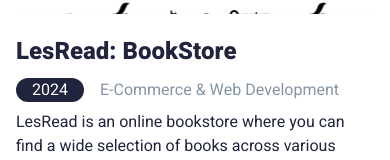
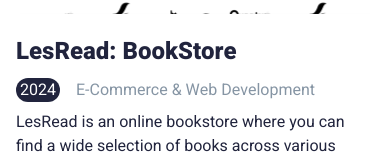
Before and after one commit to B1shwas/portfolio, a Next.js app: page /works in a window 390 px wide. Shown: the part 335-495 px from the top of the page. Built offline with nearby package versions, Linux system fonts and the light colour scheme.

Commit message:
minor change

```diff
--- a/app/works/[projectId]/page.tsx
+++ b/app/works/[projectId]/page.tsx
@@ -21,7 +21,7 @@ const ProjectPage = () => {
       <div className="md:px-[120px] py-[28px] flex flex-col items-center md:items-start gap-6 px-5">
         <h1 className="text-h3 md:text-h2 font-bold">{item.header}</h1>
         <div className="flex gap-4">
-          <span className="bg-primaryText rounded-3xl text-white px-1 md:px-4">
+          <span className="bg-primaryText rounded-3xl text-white px-1 md:px-4 h-fit">
             {item.details.date.split("-")[0]}
           </span>
           <p className="text-lightText">{item.details.about}</p>
--- a/components/FeaturedWorkCard.tsx
+++ b/components/FeaturedWorkCard.tsx
@@ -27,7 +27,7 @@ const FeaturedWorkCard: React.FC<RecentPostCardProps> = ({ count }) => {
                   descriptionStyle="text-start"
                 >
                   <div className="flex gap-4">
-                    <span className="bg-primaryText rounded-3xl text-white px-4">
+                    <span className="bg-primaryText rounded-3xl text-white px-1 md:px-4 h-fit">
                       {item.details.date.split("-")[0]}
                     </span>
                     <p className="text-lightText">{item.details.about}</p>
--- a/components/RecentPostCard.tsx
+++ b/components/RecentPostCard.tsx
@@ -20,7 +20,7 @@ const RecentPostCard: React.FC<RecentPostCardProps> = ({
           <HeadingAndDescription
             header={item.header}
             description={item.description}
-            headerStyle="!text-h6 !md:text-h4 hover:underline "
+            headerStyle="!text-h6 !md:text-h4 !text-left"
             mainStyle="!gap-2 !md:gap-3 !items-start"
             descriptionStyle="text-start"
           >
```
